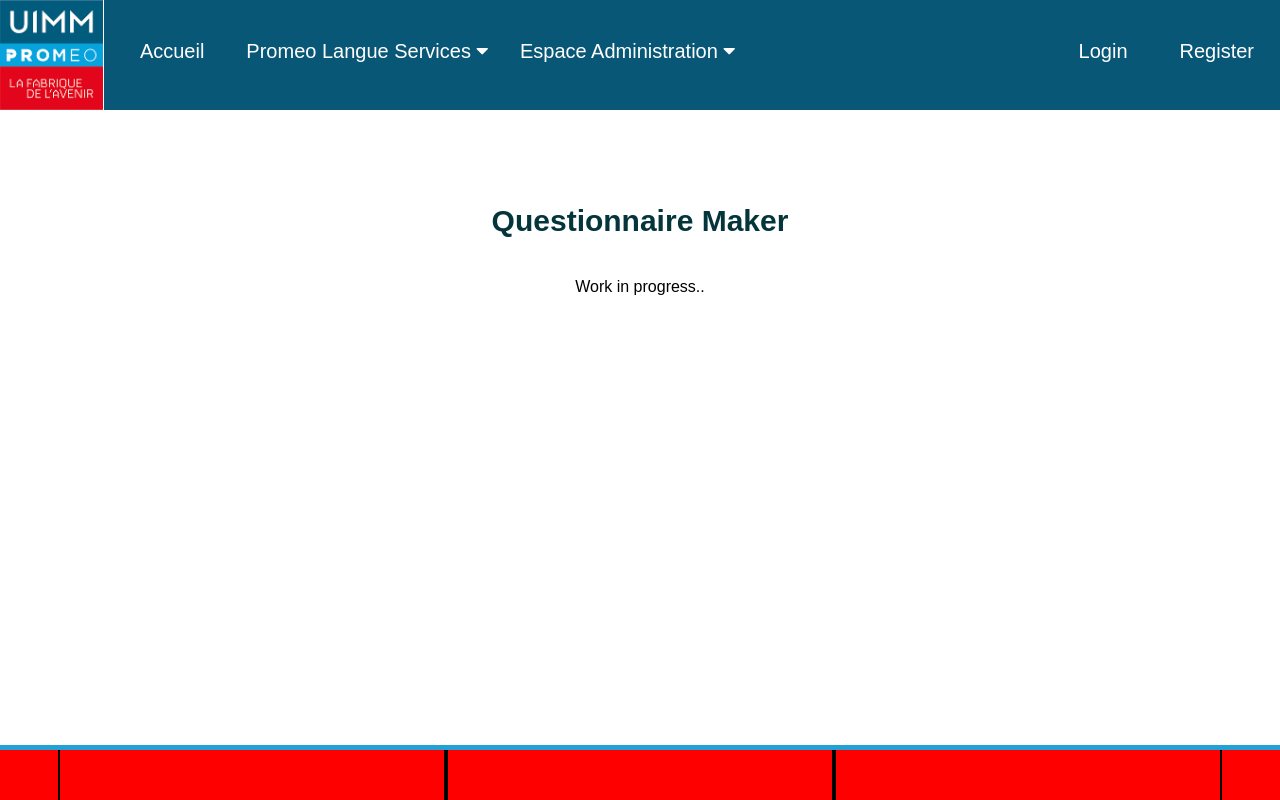
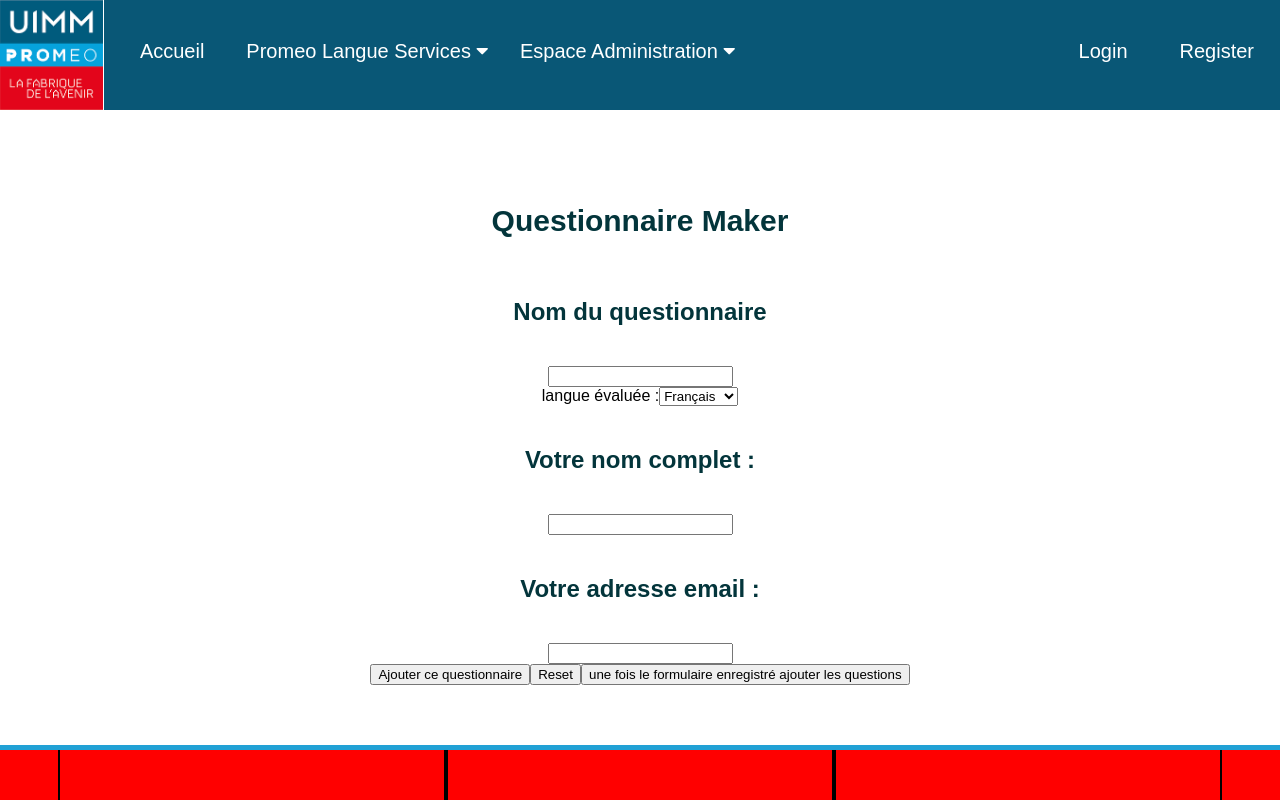
Before and after one commit to DonHorse/promeolangue, a React (Create React App) app: page /QuestionnaireMaker in a window 1280 px wide. Built offline with nearby package versions, Linux system fonts and the light colour scheme; no server answers.

Commit message:
21 08 21

```diff
--- /dev/null
+++ b/src/Question-Reponse-form.js
@@ -0,0 +1,117 @@
+// Formulaire de création des questions
+// imports des librairies
+import React, {useState, useEffect} from "react";
+import Axios from "axios";
+
+// fonction contenant la création de question
+const QuestionReponse = () => {
+
+    const [Question, setQuestion] = useState("");
+    const [Reponse1, setReponse1] = useState("");
+    const [Reponse2, setReponse2] = useState("");
+    const [Reponse3, setReponse3] = useState("");
+    const [Reponse4, setReponse4] = useState("");
+    const [Correction, setCorrection] = useState();
+
+    const [Qid , setQid] = useState();
+
+    // requête à l'API  (GET l'id du dernier formulaire, POST les questions)
+    useEffect(() => {
+        Axios.get("http://localhost:3001/api/getLastForm").then((response) => {
+            setQid(response.data[0].id);
+        });
+    });
+
+    const addQuestion = () =>{
+        Axios.post("http://localhost:3001/api/newQuestion", {
+            question : Question,
+            reponse1 : Reponse1,
+            reponse2 : Reponse2,
+            reponse3 : Reponse3,
+            reponse4 : Reponse4,
+            correction : Correction,
+            Qid : Qid,
+        }).then(() => {
+            alert("Question enregistré !")
+        });
+    };
+
+    // Affichage du formulaire
+    return(
+        <div className="Question-reponse">
+            <form>
+
+                <div className="question">
+                    <label htmlFor="text"><h2>Question : </h2></label>
+                    <input
+                        type="text"
+                        name="question"
+                        id="question"
+                        onChange={(e) => {
+                            setQuestion(e.target.value);
+                        }}/>
+                </div>
+                <div className="reponse">
+                    <label htmlFor="text"><h2>Reponse 1 : </h2></label>
+                    <input
+                        type="text"
+                        name="reponse1"
+                        id="reponse1"
+                        onChange={(e) => {
+                            setReponse1(e.target.value);
+                        }}/>
+                </div>
+                <div className="reponse">
+                    <label htmlFor="text"><h2>Reponse 2 : </h2></label>
+                    <input
+                        type="text"
+                        name="reponse2"
+                        id="reponse2"
+                        onChange={(e) => {
+                            setReponse2(e.target.value);
+                        }}/>
+                </div>
+                <div className="reponse">
+                    <label htmlFor="text"><h2>Reponse 3 : </h2></label>
+                    <input
+                        type="text"
+                        name="reponse3"
+                        id="reponse3"
+                        onChange={(e) => {
+                            setReponse3(e.target.value);
+                        }}/>
+                </div>
+                <div className="reponse">
+                    <label htmlFor="text"><h2>Reponse 4 : </h2></label>
+                    <input
+                        type="text"
+                        name="reponse4"
+                        id="reponse4"
+                        onChange={(e) => {
+                            setReponse4(e.target.value);
+                        }}/>
+                </div>
+                <div className="correction">
+                    <label>numéro de la bonne réponse : </label>
+                    <select
+                        name="bonne-reponse"
+                        id="bonne-reponse"
+                        onChange={(e) => {
+                            setCorrection(e.target.value); }}>
+                        <option value={1}> 1 </option>
+                        <option value={2}> 2 </option>
+                        <option value={3}> 3 </option>
+                        <option value={4}> 4 </option>
+                    </select>
+                </div>
+                <div>
+                    <button type="submit" onClick={addQuestion}>Valider la question !</button>
+                </div>
+
+            </form>
+        </div>
+
+    )
+}
+//export pour routing
+export default QuestionReponse;
--- a/src/Questionnaire.js
+++ b/src/Questionnaire.js
@@ -13,5 +13,5 @@ function Questionnaire(){
 
     )
 }
-
+//export pour routing
 export default Questionnaire;
--- a/src/QuestionnaireMaker.js
+++ b/src/QuestionnaireMaker.js
@@ -1,12 +1,91 @@
-import React from "react";
+// Formulaire de création de questionnaire
+// imports des librairies
+import React, {useState} from "react";
+import Axios from 'axios';
+import { NavLink } from 'react-router-dom';
 
+// fonction contenant le formulaire
 function QuestionnaireMaker(){
+
+    const [FormName, setFormName] = useState('');
+    const [Language, setLanguage] = useState('');
+    const [CreatorName, setCreatorName] = useState('');
+    const [CreatorMail, setCreatorMail] = useState('');
+
+    // requête à l'API POST (enregistre les infos du questionnaire)
+    const addForm = () => {
+        Axios.post("http://localhost:3001/api/newQuestionForm", {
+            formname : FormName,
+            language : Language,
+            creatorName : CreatorName,
+            creatorMail : CreatorMail,
+        }).then(() => {
+            alert("Formulaire enregistré !")
+
+        });
+
+    };
+    // Affichage du formulaire
     return(
-        <div>
+        <div className="questionnaire">
             <h1>Questionnaire Maker</h1>
-            <p>Work in progress.. </p>
+            <div className="questionnaire-info">
+                <form>
+                    <div className="questionnaire-input">
+                            <label htmlFor="text"><h2>Nom du questionnaire </h2></label>
+                            <input
+                                type="text"
+                                name="name"
+                                id="form-name"
+                                onChange={(e) => {
+                                    setFormName(e.target.value);
+                                }}/>
+                    </div>
+                    <div className="questionnaire-input">
+                        <label>langue évaluée :</label>
+                        <select
+                            name="select-language"
+                            id="language-selector"
+                            onChange={(e) => {
+                            setLanguage(e.target.value); }}>
+                            <option value="french">Français</option>
+                            <option value="english">Anglais</option>
+                            <option value="spanish">Espagnol</option>
+                            <option value="german">Allemand</option>
+                            <option value="portuguese">Portugais</option>
+                            <option value="italian">Italien</option>
+                            <option value="russian">Russe</option>
+                        </select>
+                    </div>
+                    <div className="questionnaire-input">
+                        <label htmlFor="text"><h2>Votre nom complet : </h2></label>
+                        <input
+                            type="text"
+                            name="creator-name"
+                            id="creator-name"
+                            onChange={(e) => {
+                                setCreatorName(e.target.value);
+                            }}/>
+                    </div>
+                    <div className="questionnaire-input">
+                        <label htmlFor="text"><h2>Votre adresse email : </h2></label>
+                        <input
+                            type="mail"
+                            name="creator-mail"
+                            id="creator-mail"
+                            onChange={(e) => {
+                                setCreatorMail(e.target.value);
+                            }}/>
+                    </div>
+                        <button type="submit" onClick={addForm}>Ajouter ce questionnaire </button>
+                        <input type="reset"/>
+                    <NavLink exact activeClassName="current" to="/QuestionnaireMaker2">
+                        <button > une fois le formulaire enregistré ajouter les questions</button>
+                    </NavLink>
+                </form>
+            </div>
         </div>
     )
 }
-
+//export pour routing
 export default QuestionnaireMaker;
--- a/src/index.js
+++ b/src/index.js
@@ -4,7 +4,7 @@ import ReactDOM from 'react-dom';
 import './index.css';
 import App from './App';
 
-
+//Rendu de l'application sur la page index.html
 ReactDOM.render(
     <App />  ,
     document.getElementById('root')
```
Also changed, not shown: src/Header.js (+6 -7 lines), 1 other file (tests, documents, lock files or other folders).
